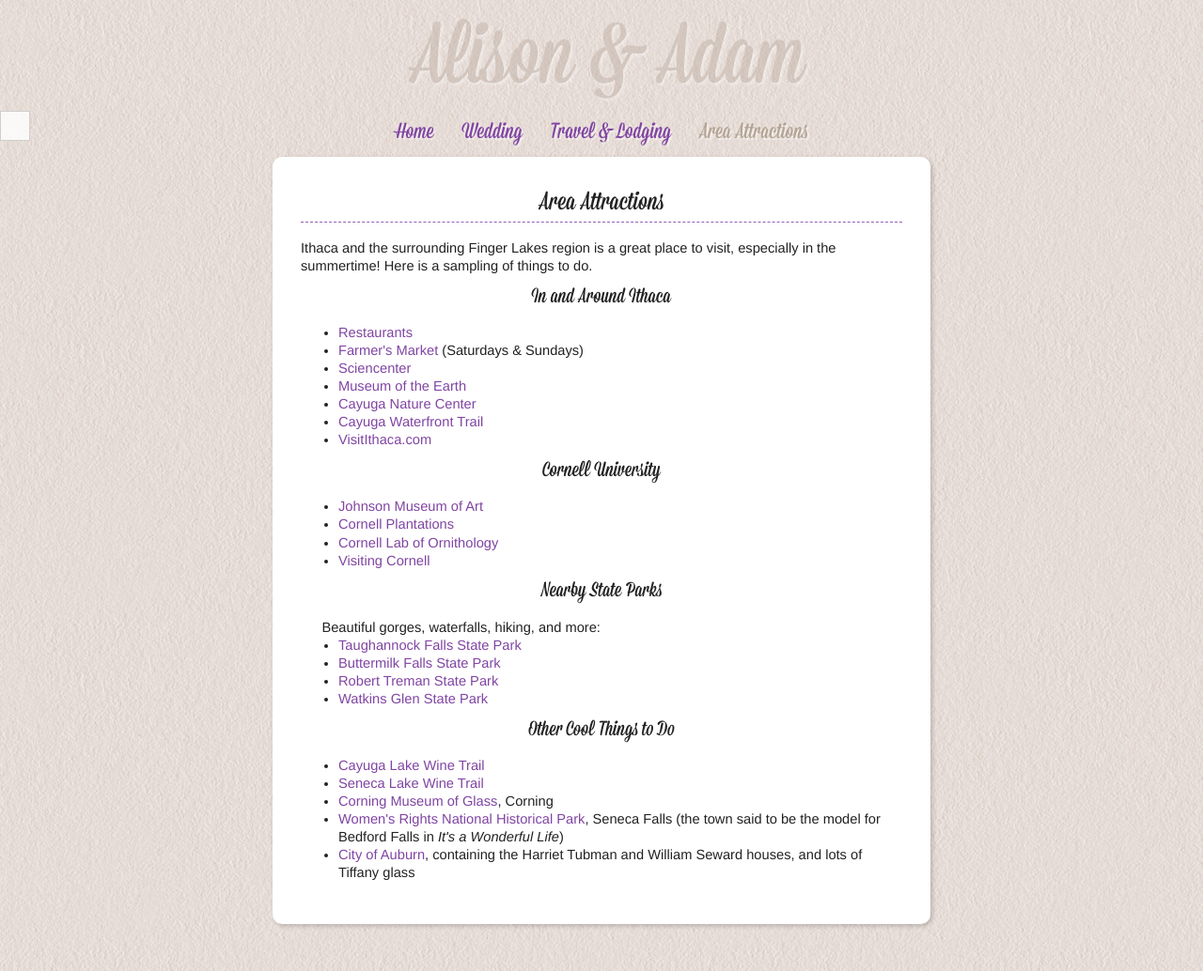
After one commit to misoks/aa-wedding, a PHP site: page /attractions.php in a window 1280 px wide. The commit adds this page. Shown: the whole page at 94% size. Run offline with PHP 8.4, Linux system fonts and the light colour scheme.

Commit message:
Content additions

```diff
--- /dev/null
+++ b/attractions.php
@@ -0,0 +1,85 @@
+<?php
+
+    $name = 'Area Attractions';
+     include_once('header.php');
+
+?>
+<h1>Area Attractions</h1>
+
+
+<p>Ithaca and the surrounding Finger Lakes region is a great place to visit, especially in the summertime! Here is a sampling of things to do.</p>
+
+
+
+<h2>In and Around Ithaca</h2>
+
+<ul>
+
+    <li><a href="http://www.visitithaca.com/dining">Restaurants</a>
+
+    <li><a href="http://www.ithacamarket.com/">Farmer's Market</a> (Saturdays & Sundays)
+
+    <li><a href="http://www.sciencenter.org/">Sciencenter</a>
+
+    <li><a href="http://www.museumoftheearth.org/">Museum of the Earth</a>
+
+    <li><a href="http://www.cayuganaturecenter.org/">Cayuga Nature Center</a>
+
+    <li><a href="http://www.cayugawaterfronttrail.com/">Cayuga Waterfront Trail</a>
+
+    <li><a href="http://www.visitithaca.com/">VisitIthaca.com</a>
+
+</ul>
+
+
+
+<h2>Cornell University</h2>
+
+<ul>
+
+    <li><a href="http://museum.cornell.edu/">Johnson Museum of Art</a>
+
+    <li><a href="http://www.cornellplantations.org/">Cornell Plantations</a>
+
+    <li><a href="http://www.birds.cornell.edu/">Cornell Lab of Ornithology</a>
+
+    <li><a href="http://www.cornell.edu/visiting">Visiting Cornell</a>
+
+</ul>
+
+
+
+<h2>Nearby State Parks</h2>
+<ul>
+
+    <li style="list-style-type: none; margin-left: -1.2em;">Beautiful gorges, waterfalls, hiking, and more:
+    <li><a href="http://nysparks.com/parks/62/details.aspx">Taughannock Falls State Park</a>
+
+    <li><a href="http://nysparks.com/parks/151/details.aspx">Buttermilk Falls State Park</a>
+
+    <li><a href="http://nysparks.com/parks/135/details.aspx">Robert Treman State Park</a>
+
+    <li><a href="http://nysparks.com/parks/142/details.aspx">Watkins Glen State Park</a>
+
+</ul>
+
+
+
+<h2>Other Cool Things to Do</h2>
+
+<ul>
+
+    <li><a href="http://cayugawinetrail.com/">Cayuga Lake Wine Trail</a>
+
+    <li><a href="http://www.senecalakewine.com/">Seneca Lake Wine Trail</a>
+
+    <li><a href="http://www.cmog.org/">Corning Museum of Glass</a>, Corning
+    <li><a href="http://www.nps.gov/wori/index.htm">Women's Rights National Historical Park</a>, Seneca Falls (the town said to be the model for Bedford Falls in <em>It's a Wonderful Life</em>)
+    <li><a href="http://www.tourauburnny.com">City of Auburn</a>, containing the Harriet Tubman and William Seward houses, and lots of Tiffany glass
+</ul>
+
+<?php
+
+    include_once('footer.php');
+
+?>
--- a/header.php
+++ b/header.php
@@ -21,15 +21,16 @@ function navLink($url, $linktext) {
 
     <body>
         <div id="banner"><a href="/"><img src="static/banner.png" alt="Alison & Adam"></a></div>
-        <img id="couple" class="bg" src="static/couple.jpg">
-        <img id="ithaca" class="bg" src="static/ithaca.jpg">
+        <div class="bg couple"></div>
+        <div class="bg ithaca"></div>
         <div id="navigation">
             <ul>
             <?php
                 echo "<li>".navLink('index.php', 'Home');
-                echo "<li>".navLink('about-us.php', 'About Us');
+                //echo "<li>".navLink('about-us.php', 'About Us');
                 echo "<li>".navLink('wedding.php', 'Wedding');
                 echo "<li>".navLink('lodging.php', 'Travel & Lodging');
+                echo "<li>".navLink('attractions.php', 'Area Attractions');
                 //echo "<li>".navLink('RSVP.php', 'RSVP');
             ?>
             </ul>
--- a/index.php
+++ b/index.php
@@ -18,7 +18,7 @@
 </div>
 
 <p>
-If you have any questions, feel free to <a href="mailto:amf257@cornell.edu?subject=Regarding your wedding">
+If you have any questions, feel free to <a href="mailto:fisher.cooper.wedding@gmail.com?subject=Regarding your wedding">
 email us</a>.
 </p>
 
--- a/wedding.php
+++ b/wedding.php
@@ -5,7 +5,10 @@
 
 <h1>The Wedding</h1>
 
-<p>Lorem ipsum dolor sit amet, consectetur adipiscing elit. Quisque quam sapien, tristique et sollicitudin at, placerat at ligula. Mauris condimentum purus quis elit rutrum eget luctus est rhoncus. Vestibulum ante ipsum primis in faucibus orci luctus et ultrices posuere cubilia Curae; Sed molestie sodales turpis, in eleifend velit ullamcorper fringilla. In eros sapien, blandit sed tincidunt ac, blandit ac est. Ut enim quam, malesuada id dignissim sed, convallis ut nulla. Aliquam rhoncus porttitor sem dictum elementum.</p>
+<p>The ceremony will take place on the evening of Saturday, June 29th, with a dinner
+reception immediately following. </p>
+
+<p>More information to come!</p>
 
 <?php
     include_once('footer.php');
```
Also changed, not shown: about-us.php (+7 -1 lines), static/couple.jpg (deleted), static/ithaca.jpg (deleted).
